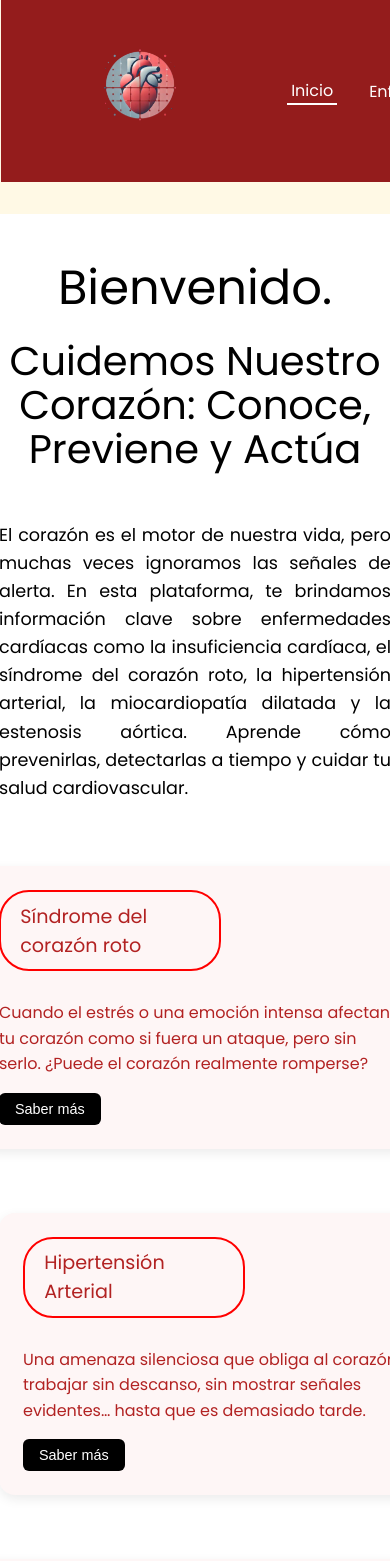
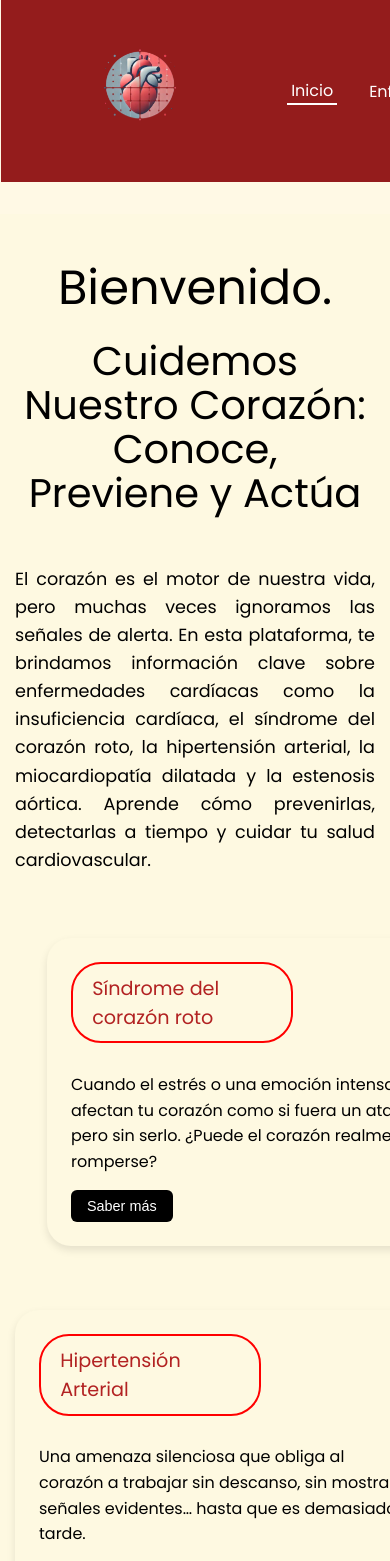
Before and after one commit to camilo1210/PI-Proyect, a React (Vite) app: page / in a window 390 px wide. Shown: the top 1561 px of the page. Built offline with nearby package versions, Linux system fonts and the light colour scheme; no server answers.

Commit message:
Actualización de variables.css
Todo lo del home al variables.css

```diff
--- a/src/assets/variables.css
+++ b/src/assets/variables.css
@@ -66,7 +66,7 @@ h1 {
 .info-title,
 .title {
   font-weight: bold;
-  color: red;
+  color: black;
   border: 2px solid red;
   padding: 0.6rem 1.2rem;
   border-radius: 30px;
@@ -110,7 +110,7 @@ h1 {
       ================================ */
 .bubble {
   background-color: var(--color-rojo-vibrante);
-  color: var(--color-claro);
+  color: black;
   padding: 0.8rem 1.2rem;
   font-weight: bold;
   font-size: 1.1rem;
@@ -313,3 +313,161 @@ h1 {
   filter: drop-shadow(0 0 2em var(--color-rojo-vibrante));
   transform: scale(1.05);
 }
+
+/* ================================
+      HOME PAGE
+      ================================ */
+
+.home-container {
+  width: auto;
+  min-height: 100vh;
+  background-color: #fef9e1;
+  color: black;
+  display: flex;
+  justify-content: center;
+  flex-direction: column;
+  align-items: center;
+  padding: 1rem;
+  box-sizing: border-box;
+  text-align: center;
+}
+.home-title {
+  font-size: 2.5em;
+  margin: 0.5rem 0 2rem 0;
+  color: black;
+  text-align: center;
+  animation: slideIn 1s ease-out;
+}
+
+.home-description {
+  max-width: 1200px;
+  line-height: 1.6;
+  font-size: 1.1rem;
+  margin-bottom: 2rem;
+  text-align: justify;
+  animation: slideIn 1s ease-out;
+  color: black;
+}
+
+.title-description-left {
+  color: darkred;
+  font-size: 1.5rem;
+  font-weight: bold;
+  margin-bottom: 0.5rem;
+  text-align: left;
+}
+
+.description-left {
+  max-width: 450px;
+  margin-left: -30px;
+  color: #555;
+  font-size: 0.95rem;
+  line-height: 1.5;
+  text-align: left;
+}
+
+/* ---------------------------------- */
+/* BOTONES */
+/* ---------------------------------- */
+button,
+.button-disease-left {
+  background-color: black;
+  color: white;
+  border: none;
+  padding: 0.5rem 1rem;
+  border-radius: 6px;
+  cursor: pointer;
+  font-size: 0.9rem;
+  transition: background-color 0.3s;
+}
+
+button:hover,
+.button-disease-left:hover {
+  background-color: rgba(0, 0, 0, 0.8);
+}
+
+.button-disease-left {
+  margin-top: 0.5rem;
+  margin-left: -30px;
+  text-align: left;
+}
+
+/* ---------------------------------- */
+/* ANIMACIONES */
+/* ---------------------------------- */
+@keyframes slideIn {
+  from {
+    transform: translateX(-200px);
+    opacity: 0;
+  }
+  to {
+    transform: translateX(0);
+    opacity: 1;
+  }
+}
+
+.welcome,
+.left,
+.right {
+  animation: slideIn 1s ease-out;
+}
+
+/* ---------------------------------- */
+/* COMPONENTES VISUALES */
+/* ---------------------------------- */
+
+/* Burbuja destacada */
+.bubble {
+  border: 4px solid #b10000;
+  border-radius: 25px;
+  padding: 10px 20px;
+  display: inline-block;
+  background-color: #fff;
+  color: #b10000;
+  box-shadow: 3px 3px 6px rgba(0, 0, 0, 0.1);
+  transition: transform 0.3s ease;
+}
+
+.bubble:hover {
+  transform: scale(2);
+}
+
+/* Tarjetas */
+.card {
+  background-color: #fef9e1;
+  padding: 1.5rem;
+  border-radius: 1.5rem;
+  border: black;
+  width: 45%;
+  box-shadow: 0 4px 8px rgba(0,0,0,0.1);
+  margin: 2rem;
+}
+
+.left {
+  text-align: left;
+  margin-right: auto;
+  margin-left: 2rem;
+  align-self: flex-start;
+}
+
+.right {
+  text-align: right;
+  margin-left: auto;
+  margin-right: 2rem;
+  align-self: flex-end;
+}
+
+
+
+/* ---------------------------------- */
+/* ALINEACIÓN DE TEXTO INVERTIDO*/
+/* ---------------------------------- */
+.card.left p,
+.card.left .title {
+  text-align: left;
+}
+
+.card.right p,
+.card.right .title {
+  text-align: left;
+}
--- a/src/pages/home/Home.css
+++ b/src/pages/home/Home.css
@@ -1,213 +1,2 @@
 @import "@/assets/variables.css";
 @import url("https://fonts.googleapis.com/css2?family=Raleway:wght@400;700&display=swap");
-
-/* ---------------------------------- */
-/* RESET Y FUENTES BÁSICAS */
-/* ---------------------------------- */
-html, body {
-  margin: 0;
-  padding: 0;
-  background-color: var(--color-claro);
-  font-family: "Raleway", sans-serif;
-  width: auto;
-}
-
-/* ---------------------------------- */
-/* CONTENEDORES */
-/* ---------------------------------- */
-.home-container {
-  width: auto;
-  min-height: 100vh;
-  background-color: var(--color-claro);
-  color: var(--color-rojo-oscuro);
-  display: flex;
-  justify-content: center;
-  flex-direction: column;
-  align-items: center;
-  padding: 1rem;
-  box-sizing: border-box;
-  text-align: center;
-}
-
-.container {
-  width: 100%;
-  max-width: none;
-  padding: 2rem;
-  box-sizing: border-box;
-}
-
-/* ---------------------------------- */
-/* TIPOGRAFÍA Y TEXTOS */
-/* ---------------------------------- */
-h1 {
-  color: black;
-  font-size: 2.5em;
-  margin-bottom: 0.2rem;
-  text-align: center;
-}
-
-.home-title {
-  font-size: 2.5em;
-  margin: 0.5rem 0 2rem 0;
-  color: black;
-  text-align: center;
-  animation: slideIn 1s ease-out;
-}
-
-.home-description {
-  max-width: 800px;
-  line-height: 1.6;
-  font-size: 1.1rem;
-  margin-bottom: 2rem;
-  text-align: justify;
-  animation: slideIn 1s ease-out;
-  color: black;
-}
-
-.title-description-left {
-  color: darkred;
-  font-size: 1.5rem;
-  font-weight: bold;
-  margin-bottom: 0.5rem;
-  text-align: left;
-}
-
-.description-left {
-  max-width: 450px;
-  margin-left: -30px;
-  color: #555;
-  font-size: 0.95rem;
-  line-height: 1.5;
-  text-align: left;
-}
-
-/* ---------------------------------- */
-/* BOTONES */
-/* ---------------------------------- */
-button,
-.button-disease-left {
-  background-color: black;
-  color: white;
-  border: none;
-  padding: 0.5rem 1rem;
-  border-radius: 6px;
-  cursor: pointer;
-  font-size: 0.9rem;
-  transition: background-color 0.3s;
-}
-
-button:hover,
-.button-disease-left:hover {
-  background-color: rgba(0, 0, 0, 0.8);
-}
-
-.button-disease-left {
-  margin-top: 0.5rem;
-  margin-left: -30px;
-  text-align: left;
-}
-
-/* ---------------------------------- */
-/* BANNER / FRANJA */
-/* ---------------------------------- */
-:root {
-  --rojo: #a01b1b;
-  --crema: #FEF9E1;
-}
-
-.banner {
-  background: var(--rojo);
-  border-top-right-radius: 8rem;
-  border-bottom-right-radius: 8rem;
-  padding: 0.65rem 0.65rem 0.65rem 0;
-  width: max-content;
-  margin: 0 auto;
-  animation: slideIn 1s ease-out;
-}
-
-/* ---------------------------------- */
-/* ANIMACIONES */
-/* ---------------------------------- */
-@keyframes slideIn {
-  from {
-    transform: translateX(-200px);
-    opacity: 0;
-  }
-  to {
-    transform: translateX(0);
-    opacity: 1;
-  }
-}
-
-.welcome,
-.left,
-.right {
-  animation: slideIn 1s ease-out;
-}
-
-/* ---------------------------------- */
-/* COMPONENTES VISUALES */
-/* ---------------------------------- */
-
-/* Burbuja destacada */
-.bubble {
-  border: 4px solid #b10000;
-  border-radius: 25px;
-  padding: 10px 20px;
-  display: inline-block;
-  background-color: #fff;
-  color: #b10000;
-  /* box-shadow: 3px 3px 6px rgba(0, 0, 0, 0.1);
-  transition: transform 0.3s ease; */
-}
-
-.bubble:hover {
-  transform: scale(1.05);
-}
-
-/* Tarjetas */
-.card {
-  background-color: #fff7f9;
-  padding: 1.5rem;
-  border-radius: 1rem;
-  width: 45%;
-  box-shadow: 0 4px 8px rgba(0,0,0,0.1);
-  margin: 2rem;
-}
-
-.left {
-  text-align: left;
-  margin-right: auto;
-  margin-left: 2rem;
-  align-self: flex-start;
-}
-
-.right {
-  text-align: right;
-  margin-left: auto;
-  margin-right: 2rem;
-  align-self: flex-end;
-}
-
-.title {
-  border: 3px solid red;
-  color: red;
-  border-radius: 2rem;
-  padding: 0.5rem 1rem;
-  font-weight: bold;
-  margin-bottom: 1rem;
-  display: inline-block;
-}
-
-/* ---------------------------------- */
-/* ALINEACIÓN DE TEXTO INVERTIDO*/
-/* ---------------------------------- */
-.card.left p,
-.card.left .title {
-  text-align: left;
-}
-
-.card.right p,
-.card.right .title {
-  text-align: left;
-}
```
Also changed, not shown: src/pages/quiz/Quiz.css (+0 -124 lines).
